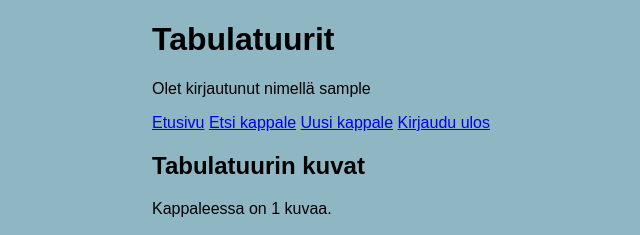
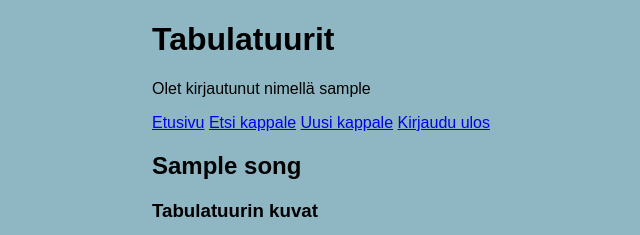
Before and after one commit to Inkalsam/Tabulatuurit, a Flask app: template templates/images.html in a window 1280 px wide. Shown: the top 235 px of the page, without its empty margins (88-728 px from the left). Run offline with Flask 3, Linux system fonts and the light colour scheme; the visitor is signed in with stand-in values (Sample User, id 1); the template is opened without the code that fills it: most values are stand-ins (such as "Sample title", 1, 10 or a date in 2020).

Commit message:
Slightly better user experience

```diff
--- a/app.py
+++ b/app.py
@@ -280,7 +280,7 @@ def create_item():
 
     song_id = db.last_insert_id()
 
-    return redirect("/song/" + str(song_id))
+    return redirect(url_for("song", song_id=song_id))
 
 @app.route("/register")
 def register():
--- a/templates/images.html
+++ b/templates/images.html
@@ -3,7 +3,8 @@
 {% block title %}Tabulatuurin kuvat{% endblock %}
 
 {% block content %}
-    <h2>Tabulatuurin kuvat</h2>
+  <h2>{{ song.title }}</h2>
+  <h3>Tabulatuurin kuvat</h3>
 
     <p>
         Kappaleessa on {{ images|length }} kuvaa.
@@ -22,7 +23,7 @@
       </p>
     </form>
 
-    <h3>Lisää uusi kuva</h3>
+    <h4>Lisää uusi kuva</h4>
     <form action="/add_image" method="post" enctype="multipart/form-data">
     <p>
       Kuva: <input type="file" name="image" accept=".png" required />
@@ -31,7 +32,7 @@
     <input type="submit" value="Lähetä" />
   </form>
 
-    <p>
-        <a href="{{ url_for('song', song_id=song.id) }}">Takaisin</a>
-    </p>
+ <p>
+        <a href="{{ url_for('song', song_id=song.id) }}">Takaisin tabulatuuriin</a>
+  </p>
   {% endblock %}
--- a/templates/remove_song.html
+++ b/templates/remove_song.html
@@ -3,10 +3,13 @@
 {% block title %}Tuotoksen poisto{% endblock %}
 
 {% block content %}
-  <h2>Tuotoksen poisto</h2>
+  <h2>{{ song.title }}</h2>
+  <h3>Tuotoksen poisto</h3>
   <p>Haluatko varmasti poistaa tuotoksen "{{ song.title }}"?</p>
   <form action="{{ url_for('delete_song', song_id=song.id) }}" method="post">
     <button type="submit">Poista</button>
   </form>
   <p><a href="{{ url_for('edit_song', song_id=song.id) }}">Peruuta</a></p>
+  <p><a href="{{ url_for('song', song_id=song.id) }}">Takaisin tabulatuuriin</a></p>
+
 {% endblock %}
```
